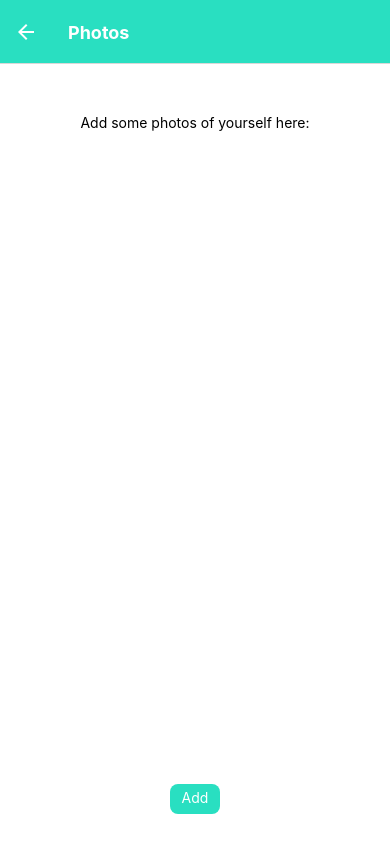
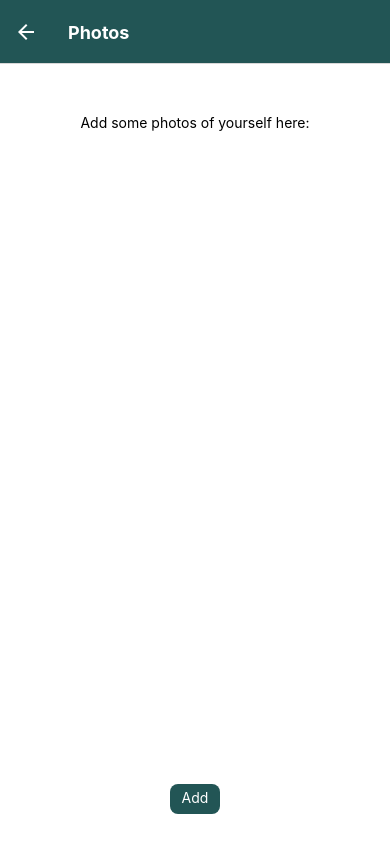
Before and after one commit to henrydeacy/twigg, a React Native app: screen /Photos in a window 390 px wide. Built offline with nearby package versions, Linux system fonts and the light colour scheme.

Commit message:
change plus button to say add

```diff
--- a/App.tsx
+++ b/App.tsx
@@ -15,7 +15,7 @@ export default function App() {
         initialRouteName="Welcome"
         screenOptions={{
           headerStyle: {
-            backgroundColor: "#29dfc1",
+            backgroundColor: "#225555",
           },
           headerTintColor: "#fff",
           headerTitleStyle: {
--- a/package.json
+++ b/package.json
@@ -36,5 +36,8 @@
     "@types/react-native": "~0.66.13",
     "typescript": "~4.3.5"
   },
-  "private": true
+  "private": true,
+  "resolutions": {
+    "@types/react": "17.0.43"
+  }
 }
--- a/profile/photos/photos-screen.tsx
+++ b/profile/photos/photos-screen.tsx
@@ -66,7 +66,7 @@ const styles = StyleSheet.create({
     height: 30,
     fontSize: 20,
     fontStyle: { color: "#fff" },
-    backgroundColor: "#29dfc1",
+    backgroundColor: "#225555",
     borderRadius: 8,
     display: 'flex',
     alignItems: "center"
```
